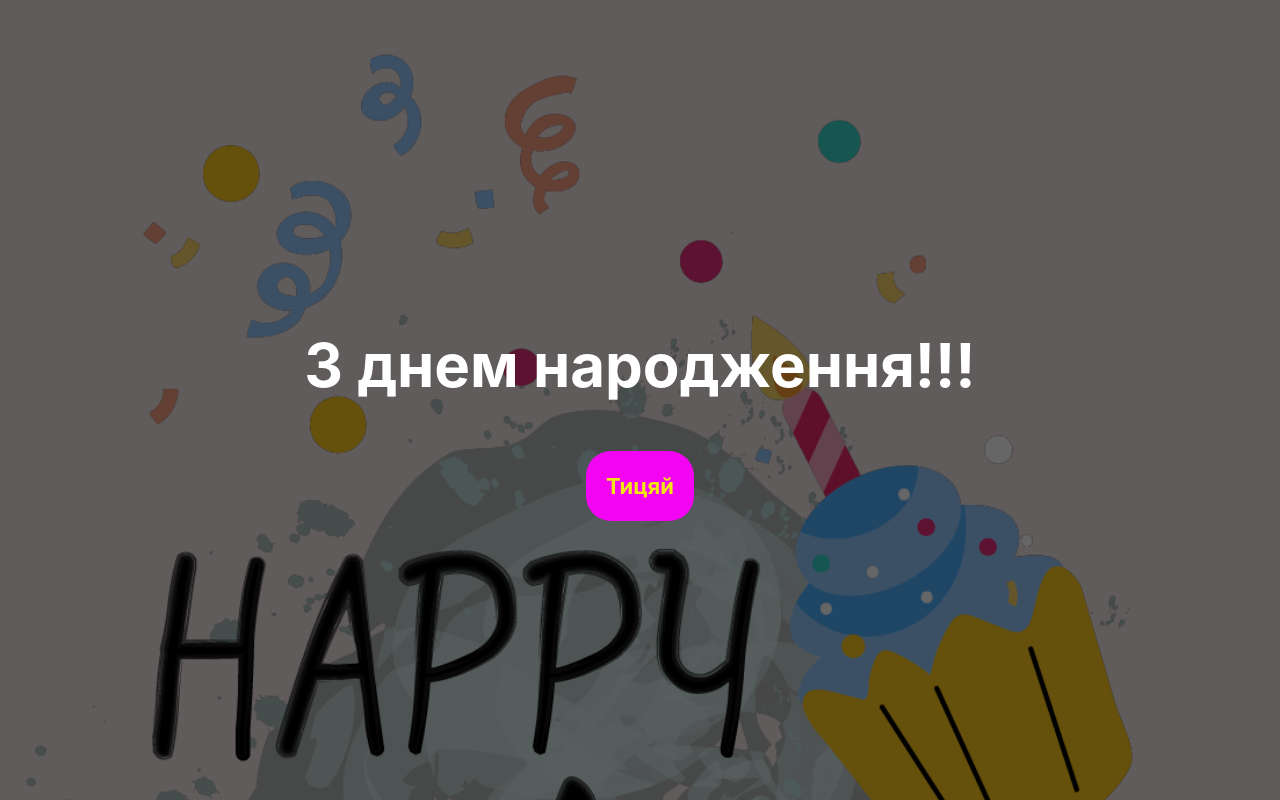
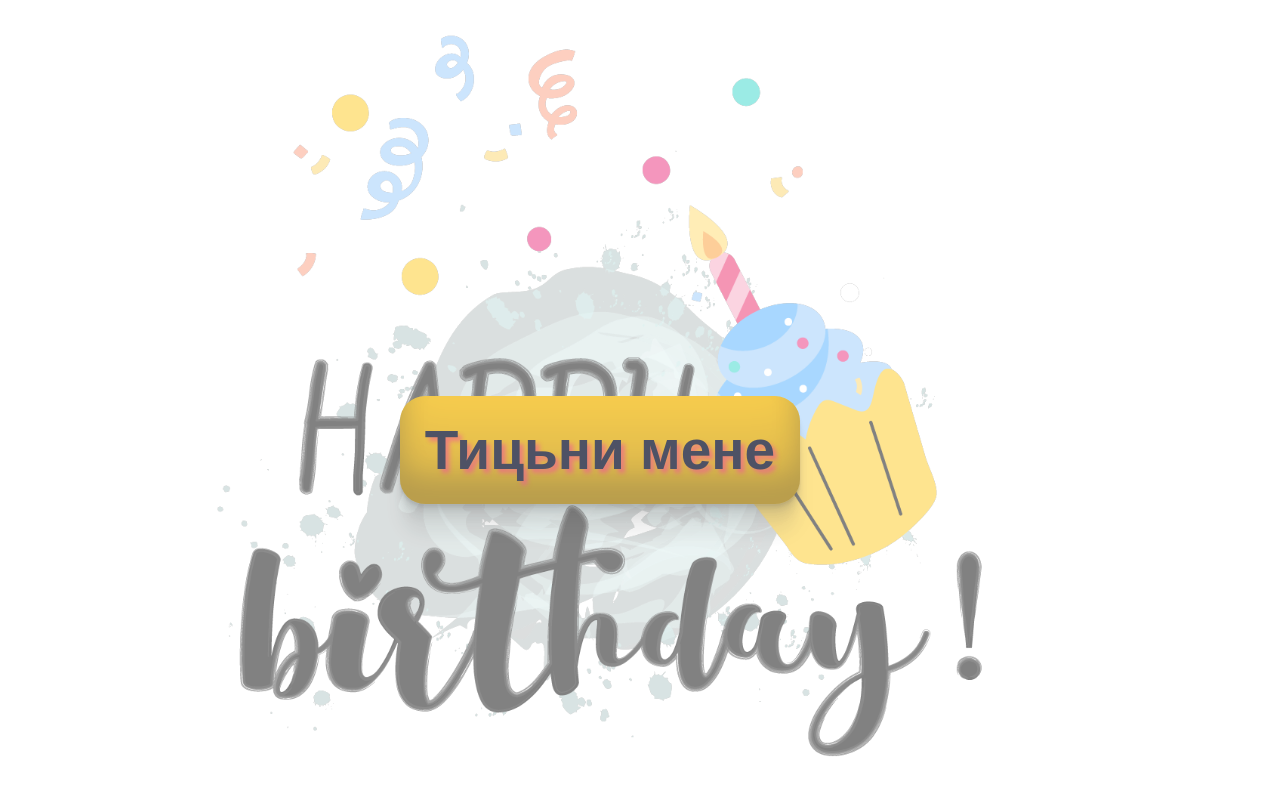
Before and after one commit to AntoninaGraur/geburtstag-react, a React (Create React App) app: page / in a window 1280 px wide. Built offline with nearby package versions, Linux system fonts and the light colour scheme.

Commit message:
add button

```diff
--- a/src/App.css
+++ b/src/App.css
@@ -2,36 +2,54 @@
   text-align: center;
 }
 
-.hero{
+.hero {
   display: flex;
+  justify-content: center;
   height: 100vh;
-  background-color: rgb(244, 230, 230);
-  /* background-image: url('./images/background2.png'); */
-  background-size: cover;
-  box-shadow: inset 0 0 0 2000px rgba(0, 0, 0, 0.6);
+  margin-left: 200px;
+  background-size: contain;
+  background-repeat: no-repeat;
+  opacity: 0.7;
+  position: relative;
 }
-.content{
+.content {
   display: flex;
   flex-direction: column;
- color: white;
+  opacity: unset;
   max-width: 1200px;
   width: 100%;
   margin: 0 auto;
   justify-content: center;
   align-items: center;
+  position: absolute;
+  bottom: 296px;
 }
-.content h1{
+.content h1 {
   font-size: 60px;
   font-weight: bolder;
+  color: rgb(246, 10, 10);
+}
+
+.content button {
+  color: #040925;
+  outline: transparent;
+  background-color: rgb(243, 183, 4);
+  padding: 22px 20px;
+  border-radius: 25px;
+  font-size: 55px;
+  font-weight: 700;
+  width: 400px;
+  border: transparent;
+  transition: all 1s ease-in-out;
+  text-shadow: 4px 4px 4px #e91e63a3;
+   cursor: pointer;
+  box-shadow: rgba(0, 0, 0, 0.17) 0px -23px 25px 0px inset,
+    rgba(0, 0, 0, 0.15) 0px -36px 30px 0px inset,
+    rgba(0, 0, 0, 0.1) 0px -79px 40px 0px inset, rgba(0, 0, 0, 0.06) 0px 2px 1px,
+    rgba(0, 0, 0, 0.09) 0px 4px 2px, rgba(0, 0, 0, 0.09) 0px 8px 4px,
+    rgba(0, 0, 0, 0.09) 0px 16px 8px, rgba(0, 0, 0, 0.09) 0px 32px 16px;
+}
+.content button:hover {
+  transform: scale(1.5);
 
 }
-
-.content a{
-  color: #f1e613;
-  text-decoration: none;
-  background-color: rgb(243, 4, 243);
-  padding: 22px 20px;
-  border-radius: 25px;
-  font-size: 22px;
-  font-weight: 700;
-}
--- a/src/App.js
+++ b/src/App.js
@@ -1,16 +1,21 @@
-
-import './App.css';
-import Image from './images/background2.jpg'
+import "./App.css";
+import Image from "./images/background2.jpg";
 
 function App() {
   return (
-    <section className='hero' style={{backgroundImage:`url(${Image})`}}>
-      <div className='content' >
-        <h1>З днем народження!!!</h1>
-        <a href='#'> Тицяй</a>
-      </div>
+    <section style={{opacity:"0.7"}}>
+      <div
+        className="hero"
+        style={{
+          backgroundImage: `url(${Image})`,
+        }}
+      >
+
+      </div> <div className="content">
+
+          <button type="submit" > Тицьни мене</button>
+        </div>
     </section>
-
   );
 }
 
--- /dev/null
+++ b/src/data.json
@@ -0,0 +1,4 @@
+{
+  "image_url": "./images/SP_A0087.jpg",
+  "title": "Мила"
+}
```
Also changed, not shown: src/album.js (added, +11 -0 lines), src/images/SP_A0087.jpg (added).
